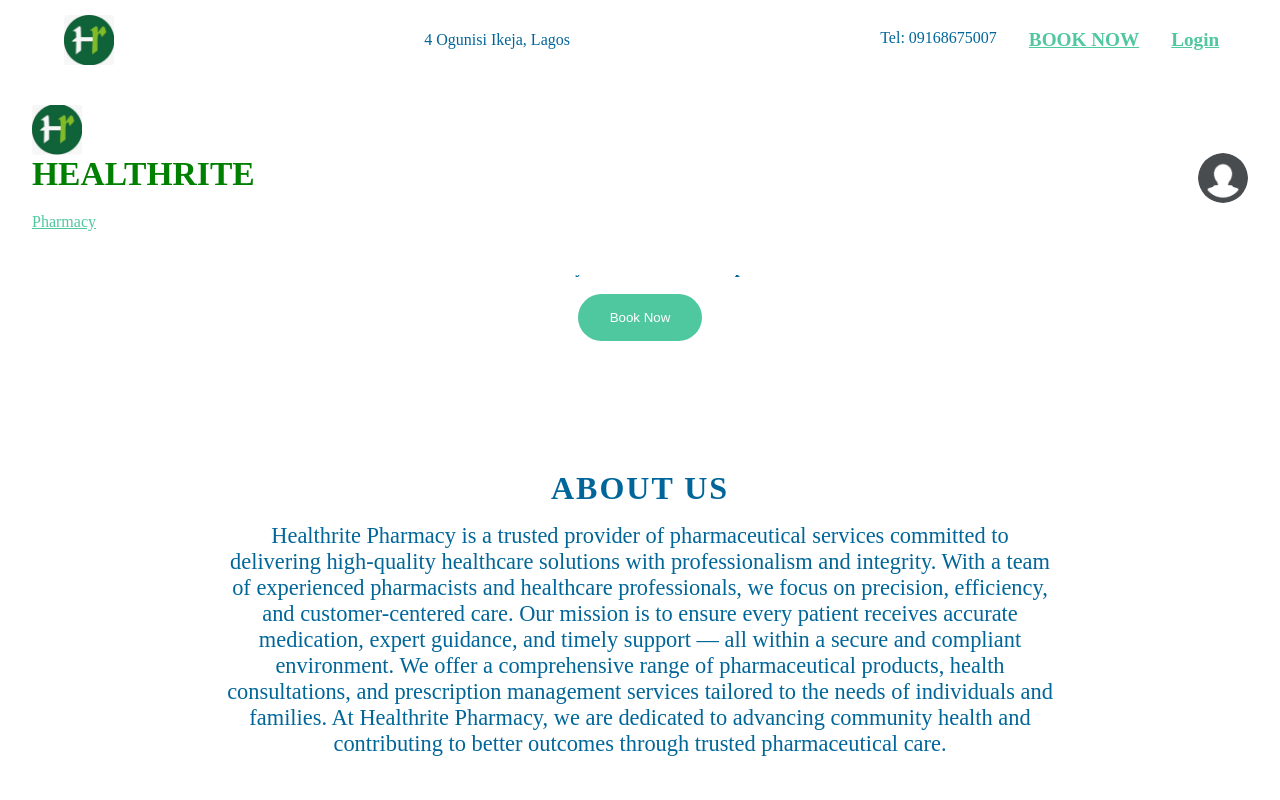
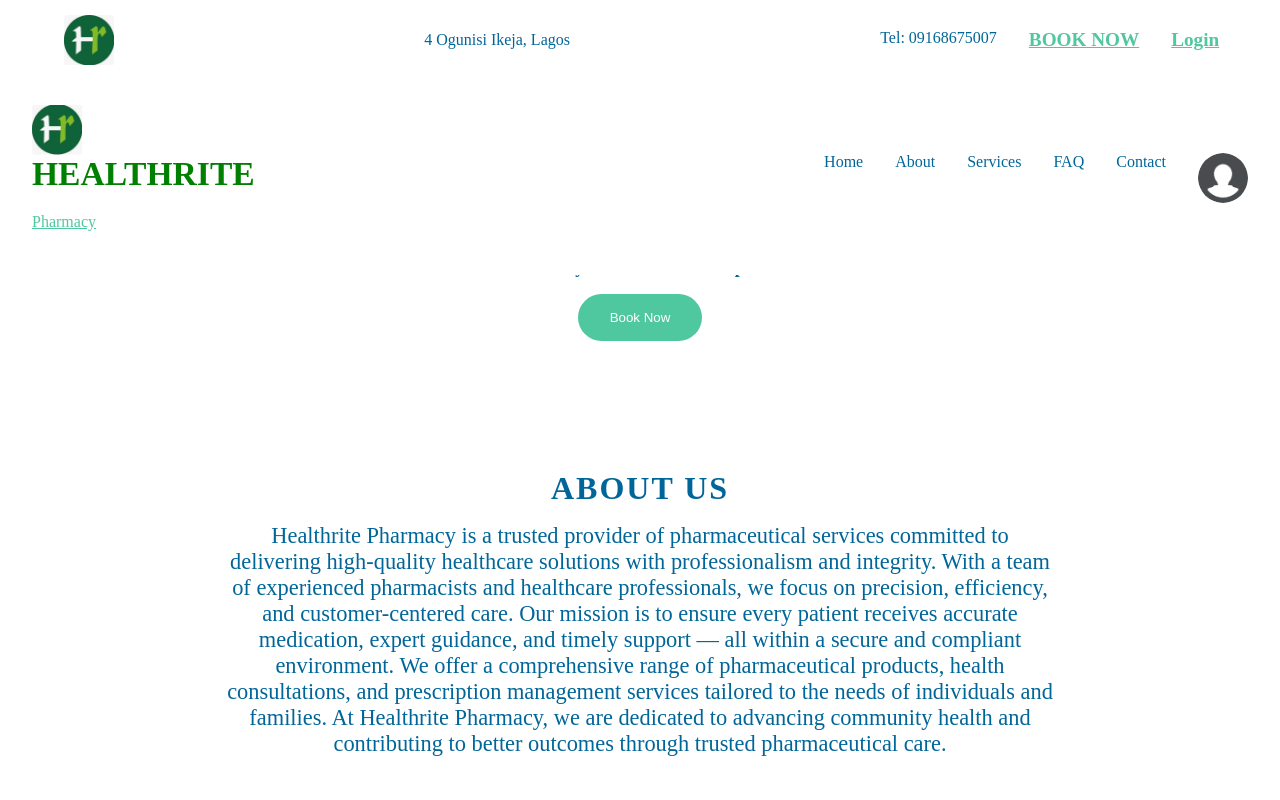
Before and after one commit to kingsfavy/Health, a website: page index.html in a window 1280 px wide. Shown: the top 800 px of the page. Drawn offline with Linux system fonts and the light colour scheme.

Commit message:
Update styles.css

```diff
--- a/styles.css
+++ b/styles.css
@@ -104,7 +104,7 @@
     position: fixed;
     z-index: 1000;
    background: #fff;
-    top:0;
+
 }
 
 .header, .inner-container, .top, .imgs{
@@ -167,7 +167,7 @@
     font-size: 1em;
     font-weight: lighter;
    text-decoration: none;
-    color: #fff;
+    color: rgba(0, 102, 153, 1);
 }
 a:hover{
     text-decoration: underline;
@@ -175,6 +175,7 @@
     color: rgba(57, 192, 147, 0.886);
     cursor: pointer;
 }
+
 .nav{
     display:flex;
 }
@@ -234,6 +235,9 @@
 }
 #nav{
     display:none;
+}
+a{
+    color: rgba(0, 102, 153, 1);
 }
 /* Modal container */
 .modal {
```
